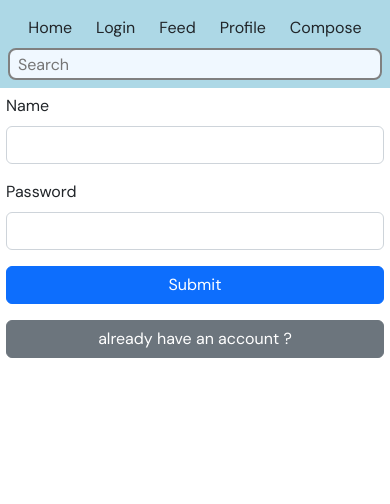
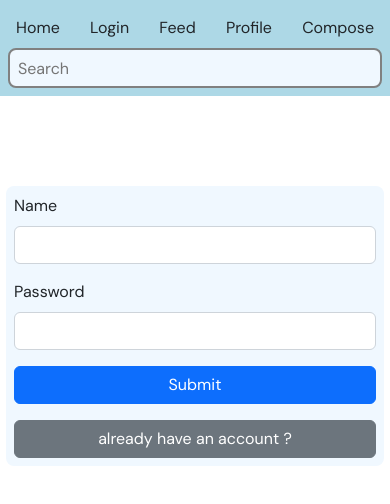
Before and after one commit to PouryaFahimi/Article-Leen, a React (Vite) app: page /login in a window 390 px wide. Shown: the top 504 px of the page. Built offline with nearby package versions, Linux system fonts and the light colour scheme.

Commit message:
better style

```diff
--- a/src/components/login/LoginPage.tsx
+++ b/src/components/login/LoginPage.tsx
@@ -36,7 +36,7 @@ function LoginPage() {
   };
 
   return (
-    <div className="flex-rowed">
+    <div className="flex-rowed login-form">
       <Form
         onSubmit={(data) => {
           if (submitMode) onRegister(data);
--- a/src/index.css
+++ /dev/null
@@ -1,11 +0,0 @@
-@import './styles/_variables.scss';
-@import './styles/_keyframe-animations.scss';
-
-@font-face {
-  font-family: Forte;
-  src: url("./assets/fonts/forte.ttf") format("truetype");
-}
-
-body {
-  overflow: auto;
-}
--- a/src/index.scss
+++ b/src/index.scss
@@ -1,4 +1,18 @@
+@import "./styles/_variables.scss";
+@import "./styles/_keyframe-animations.scss";
+
+@font-face {
+  font-family: Forte;
+  src: url("./assets/fonts/forte.ttf") format("truetype");
+}
+
+@font-face {
+  font-family: "Black Freeday";
+  src: url("./assets/fonts/BlackFreeday.ttf") format("truetype");
+}
+
 body {
+  overflow: auto;
   font-family: "DM Sans", sans-serif;
 }
 
@@ -14,7 +28,8 @@ body {
   border-radius: var(--tt-radius-md);
   background: none;
   padding: 0 var(--tt-radius-md);
-  height: 2rem;
+  height: 2.5rem;
+  width: 25vw;
   background-color: aliceblue;
 }
 
@@ -36,12 +51,14 @@ body {
 
 .outlet {
   padding: var(--tt-radius-xl);
+  min-height: 100vh;
 }
 
 .flex-rowed {
   display: flex;
   flex-direction: column;
-  justify-content: center;
+  // justify-content: center;
+  // align-items: center;
   row-gap: var(--tt-radius-xl);
   width: 100%;
 }
@@ -52,10 +69,28 @@ body {
   column-gap: var(--tt-radius-md);
 }
 
+.login-form {
+  width: 60vw;
+  padding: var(--tt-radius-md);
+  margin: 10vh 20vw;
+  background-color: aliceblue;
+  border-radius: var(--tt-radius-md);
+  overflow: hidden;
+
+  * {
+    width: 100%;
+  }
+}
+
 .prof {
   display: flex;
   justify-content: center;
   column-gap: var(--tt-radius-xl);
+  width: 100%;
+
+  .flex-rowed {
+    align-items: normal;
+  }
 }
 
 .prof-box {
@@ -63,6 +98,11 @@ body {
   background-color: lightblue;
   overflow: hidden;
   padding: var(--tt-radius-md);
+
+  h1 {
+    font-family: "Black Freeday", sans-serif;
+    font-size: 3rem;
+  }
 }
 
 .prof-title {
@@ -77,6 +117,11 @@ body {
   .navbar {
     flex-wrap: wrap;
     justify-content: center;
+
+    .flex-line {
+      width: 100%;
+      justify-content: space-between;
+    }
   }
 
   .search-field {
@@ -87,6 +132,11 @@ body {
     padding: var(--tt-radius-sm);
   }
 
+  .login-form {
+    width: 100%;
+    margin: 10vh 0;
+  }
+
   .prof {
     flex-direction: column;
   }
--- a/src/main.tsx
+++ b/src/main.tsx
@@ -2,7 +2,6 @@ import React from "react";
 import ReactDOM from "react-dom/client";
 import App from "./App";
 import "bootstrap/dist/css/bootstrap.css";
-import "./index.css";
 import "./index.scss";
 import "./styles/feed.scss";
 
```
Also changed, not shown: src/assets/fonts/BlackFreeday.ttf (added).
